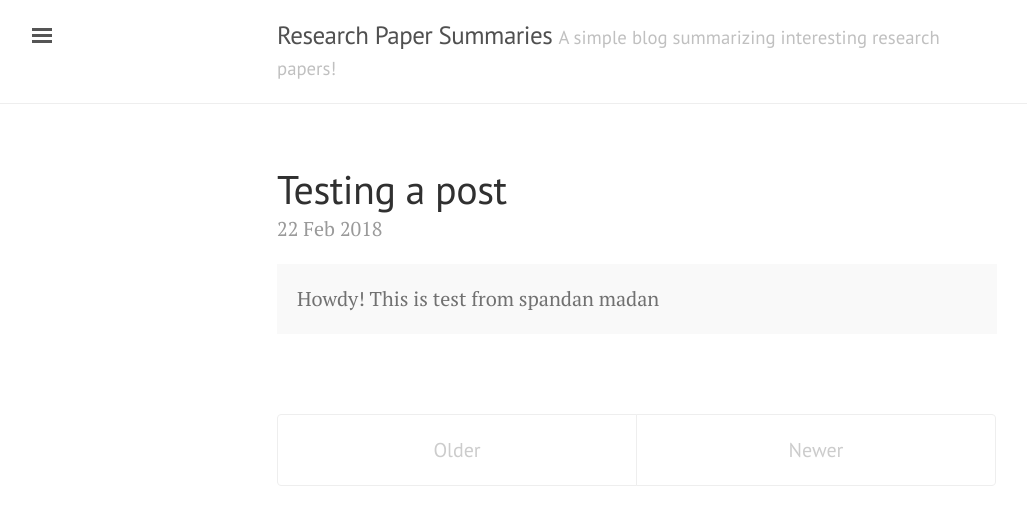
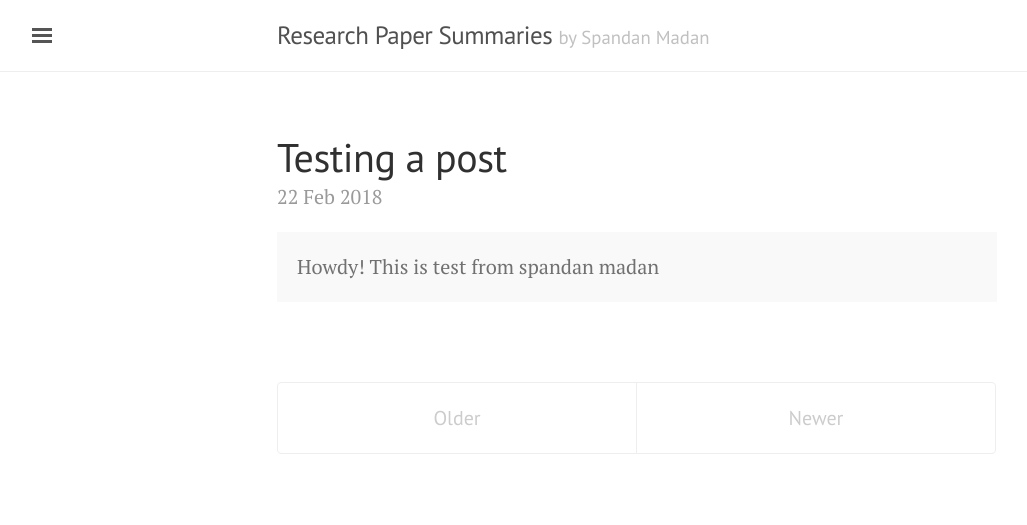
Before and after one commit to abiraja2004/paper-summaries, a Jekyll site: the page built from index.html, in a window 1280 px wide. Shown: the top 525 px of the page, without its empty margins (3-1030 px from the left). Built offline with Jekyll 4.4.1, drawn with Linux system fonts in a browser that asks for light colours; the list of posts is cut into pages by our own code.

Commit message:
updated pages

```diff
--- a/_config.yml
+++ b/_config.yml
@@ -5,7 +5,7 @@ permalink:           pretty
 
 # Setup
 title:               Research Paper Summaries
-tagline:             'A simple blog summarizing interesting research papers!'
+tagline:             'by Spandan Madan'
 description:         ''
 # url:                 https://spandan-madan.github.io
 baseurl:             '/paper-summaries'
```
Also changed, not shown: 3 other files.
